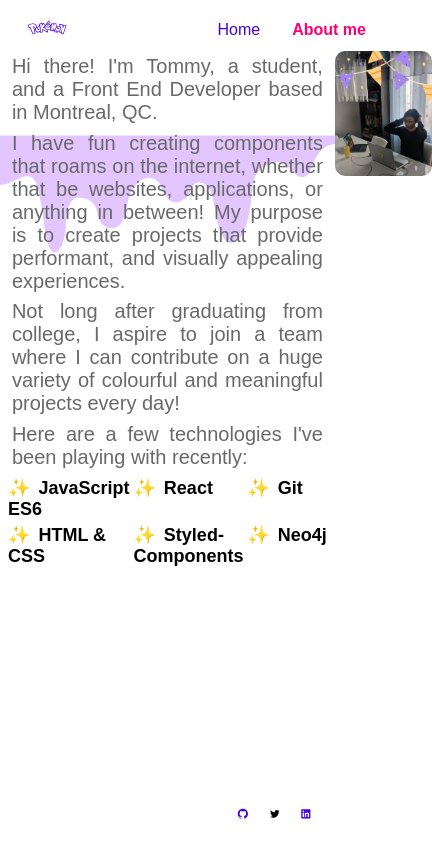
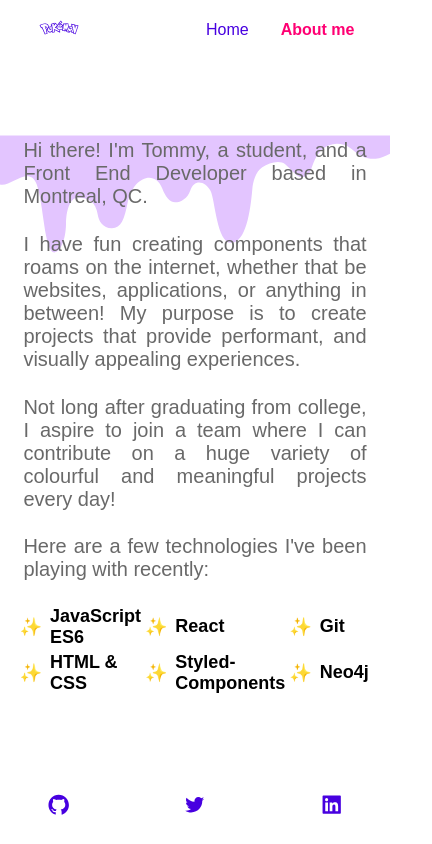
Before and after one commit to TommyQNguyen/Pokedex, a React (Create React App) app in the folder pokedex/: page /about in a window 390 px wide. Shown: the whole page, 432 px wide, since content can reach past the window. Built offline with nearby package versions, Linux system fonts and the light colour scheme.

Commit message:
Responsive now

```diff
--- a/pokedex/src/App.js
+++ b/pokedex/src/App.js
@@ -7,6 +7,7 @@ import Header from "./components/Header";
 import Home from "./pages/Home";
 import PokeListing from "./pages/PokeListing";
 import About from "./pages/About";
+import FourOhFour from "./pages/FourOhFour";
 
 function App() {
   return (
@@ -28,7 +29,9 @@ function App() {
               <PokeListing />
             </Route>
 
-            <Route>Page does not exist.</Route>
+            <Route>
+              <FourOhFour />
+            </Route>
           </Switch>
         </Wrapper>
 
@@ -41,7 +44,7 @@ function App() {
 export default App;
 
 const Wrapper = styled.div`
-  max-width: 900px;
+  max-width: 90vw;
   margin: auto;
 `;
 
--- a/pokedex/src/components/Header.js
+++ b/pokedex/src/components/Header.js
@@ -63,18 +63,7 @@ const NavigationLink = styled(NavLink)`
   padding: 0 16px;
 
   &.active {
-    /* border-bottom: 3px solid ${COLORS.secondary};
-     */
     color: ${COLORS.secondary};
     font-weight: 700;
   }
 `;
-
-const SearchBar = styled.input`
-  width: 150px;
-  height: 40px;
-  padding: 0 12px;
-  border: 1px solid #ccc;
-  border-radius: 4px;
-  font-size: 18px;
-`;
--- a/pokedex/src/components/PokeList.js
+++ b/pokedex/src/components/PokeList.js
@@ -21,7 +21,6 @@ const PokeList = () => {
   }, []); // Runs only once first render
 
   const handleSelect = (name) => {
-    // window.alert(name);
     history.push(`pokemon/${name}`);
   };
 
@@ -37,10 +36,6 @@ const PokeList = () => {
   // or they've typed a string that doesn't match any strings
   const containsNoProvidedSuggestions =
     matchedSuggestions.length > 0 && value.length > 0;
-
-  // console.log(pokemonList);
-
-  console.log("render");
 
   return (
     <>
@@ -94,7 +89,6 @@ const PokeList = () => {
                 default:
                   break;
               }
-              // console.log(selectedSuggestionIndex);
             }}
           ></Input>
           <ClearButton onClick={() => setValue("")}>Clear</ClearButton>
@@ -102,8 +96,11 @@ const PokeList = () => {
         {matchedSuggestions.map((pokeObject, index) => {
           const isSelected = selectedSuggestionIndex === index;
           return containsNoProvidedSuggestions ? (
-            <PokeLink key={pokeObject.name} to={`pokemon/${pokeObject.name}`}>
-              <div tabIndex={index + 1}>
+            <PokeLink
+              key={pokeObject.name}
+              to={`pokemon/${pokeObject.name}`}
+              tabIndex={index + 1}
+            >
               <PokeContainer
                 onMouseEnter={() => setSelectionSuggestionIndex(index)}
                 style={{
@@ -111,11 +108,7 @@ const PokeList = () => {
                 }}
               >
                 <PokemonName>{pokeObject.name}</PokemonName>
-                  {/* <PokemonNationalNum>
-                  #{("000" + (index + 1)).slice(-3)}
-                </PokemonNationalNum> */}
               </PokeContainer>
-              </div>
             </PokeLink>
           ) : (
             ""
@@ -132,8 +125,15 @@ const Wrapper = styled.main`
   display: grid;
   grid-template-columns: 1fr 1fr 1fr;
   grid-gap: 3vw;
-  width: 800px;
+  width: 80vw;
   margin: auto;
+  text-align: center;
+
+  @media only screen and (max-width: 768px) {
+    width: 90vw;
+    grid-template-columns: 1fr 1fr;
+    grid-gap: 1vw;
+  }
 `;
 
 const shake = keyframes`
@@ -157,15 +157,23 @@ const SearchContainer = styled.div`
   display: flex;
   justify-content: center;
   margin-bottom: 5vh;
+
+  @media only screen and (max-width: 768px) {
+    grid-column: 1/3;
+    margin-top: 3vh;
+  }
 `;
 
 const Input = styled.input`
-  /* width: 150px; */
   height: 40px;
   padding: 20px 100px;
   border: 1px solid #ccc;
   border-radius: 4px;
   font-size: 20px;
+
+  @media only screen and (max-width: 768px) {
+    padding: 10px 20px;
+  }
 `;
 
 const ClearButton = styled(Button)`
@@ -174,21 +182,28 @@ const ClearButton = styled(Button)`
 
 const PokeContainer = styled.button`
   display: flex;
-  justify-content: space-between;
+  justify-content: center;
   align-items: center;
   padding: 20px;
-  min-width: 15vw;
+  width: 20vw;
+
   background-color: white;
   border: 1px solid ${COLORS.primary};
   border-radius: 10px;
   box-shadow: 5px 10px 18px #888888;
   cursor: pointer;
+  text-overflow: ellipsis;
+  overflow: hidden;
 
   &:hover {
     outline: none;
     border-color: mediumslateblue;
     box-shadow: 0 0 50px mediumpurple;
     animation: ${shake} 0.5s;
+  }
+
+  @media only screen and (max-width: 768px) {
+    width: 40vw;
   }
 `;
 
@@ -202,11 +217,9 @@ const PokemonName = styled.div`
   }
 `;
 
-const PokemonNationalNum = styled.span`
-  color: ${COLORS.statName};
-`;
-
 const PokeLink = styled(Link)`
+  display: flex;
+  justify-content: center;
   text-decoration: none;
   color: black;
 `;
--- a/pokedex/src/pages/About.js
+++ b/pokedex/src/pages/About.js
@@ -1,8 +1,7 @@
 import React from "react";
 
-import styled, { keyframes } from "styled-components";
+import styled from "styled-components";
 import tommy from "../images/tommy.png";
-import { COLORS } from "../utils/theme";
 import {
   AiOutlineGithub,
   AiOutlineTwitter,
@@ -50,15 +49,25 @@ const About = () => {
         <PhotoContainer>
           <TommyPhoto src={tommy} alt="Tommy" />
           <Overlay>
-            <OverlayText>Hello Me</OverlayText>
+            <OverlayText>Was stuck on something</OverlayText>
           </Overlay>
         </PhotoContainer>
         <SocialMediaContainer>
-          <a href="https://github.com/qtommyn" target="_blank">
+          <a href="https://github.com/qtommyn" target="_blank" rel="noreferrer">
             <GithubIcon></GithubIcon>
           </a>
-          <TwitterIcon></TwitterIcon>
-          <a href="https://www.linkedin.com/in/nguyenqtommy/" target="_blank">
+          <a
+            href="https://twitter.com/qtommyn"
+            target="_blank"
+            rel="noreferrer"
+          >
+            <TwitterIcon></TwitterIcon>
+          </a>
+          <a
+            href="https://www.linkedin.com/in/nguyenqtommy/"
+            target="_blank"
+            rel="noreferrer"
+          >
             <LinkedinIcon></LinkedinIcon>
           </a>
         </SocialMediaContainer>
@@ -73,11 +82,20 @@ const Wrapper = styled.div`
   display: grid;
   grid-template-columns: 2fr 1fr;
   grid-gap: 2vw;
+
+  @media only screen and (max-width: 400px) {
+    display: flex;
+    justify-content: center;
+  }
 `;
 
 const IntroContainer = styled.div`
   display: flex;
   flex-direction: column;
+
+  @media only screen and (max-width: 400px) {
+    margin-top: 10vh;
+  }
 `;
 
 const Introduction = styled.main`
@@ -85,6 +103,9 @@ const Introduction = styled.main`
   font-size: 20px;
   text-align: justify;
   color: dimgray;
+  @media only screen and (max-width: 400px) {
+    margin-bottom: 2vh;
+  }
 `;
 
 const SkillsContainer = styled.ul`
@@ -93,6 +114,10 @@ const SkillsContainer = styled.ul`
   grid-template-columns: 1fr 1fr 1fr;
   list-style-type: none;
   grid-gap: 1vw;
+
+  /* @media only screen and (max-width: 400px) {
+    display: flex;
+  } */
 `;
 
 const Skill = styled.li`
@@ -103,12 +128,11 @@ const Skill = styled.li`
     padding-right: 8px;
     /* color: blue; */
   }
-`;
-
-const Greeting = styled.header`
-  padding: 2vw;
-  font-size: 5vw;
-  color: ${COLORS.primary};
+  @media only screen and (max-width: 400px) {
+    justify-content: flex-start;
+    display: flex;
+    align-items: center;
+  }
 `;
 
 const PhotoContainer = styled.div`
@@ -117,6 +141,10 @@ const PhotoContainer = styled.div`
 
   &:hover {
     opacity: 1;
+  }
+
+  @media only screen and (max-width: 400px) {
+    display: none;
   }
 `;
 
@@ -163,6 +191,12 @@ const SocialMediaContainer = styled.div`
   position: absolute;
   right: 20vw;
   bottom: 1vw;
+
+  @media only screen and (max-width: 400px) {
+    width: 100vw;
+    right: 0;
+    justify-content: space-around;
+  }
 `;
 
 const GithubIcon = styled(AiOutlineGithub)`
@@ -173,6 +207,10 @@ const GithubIcon = styled(AiOutlineGithub)`
     position: relative;
     top: -1vh;
     color: mediumorchid;
+  }
+
+  @media only screen and (max-width: 400px) {
+    width: 6vw;
   }
 `;
 
@@ -186,6 +224,9 @@ const TwitterIcon = styled(AiOutlineTwitter)`
     top: -1vh;
     color: #00acee;
   }
+  @media only screen and (max-width: 400px) {
+    width: 6vw;
+  }
 `;
 
 const LinkedinIcon = styled(AiFillLinkedin)`
@@ -197,4 +238,7 @@ const LinkedinIcon = styled(AiFillLinkedin)`
     top: -1vh;
     color: #0e76a8;
   }
+  @media only screen and (max-width: 400px) {
+    width: 6vw;
+  }
 `;
--- /dev/null
+++ b/pokedex/src/pages/FourOhFour.js
@@ -0,0 +1,44 @@
+import React from "react";
+import { GiPokecog } from "react-icons/gi";
+import styled, { keyframes } from "styled-components";
+
+const FourOhFour = () => {
+  return (
+    <Wrapper>
+      <h1>Oops... something went wrong!</h1>
+      <BackgroundLogo></BackgroundLogo>
+    </Wrapper>
+  );
+};
+
+export default FourOhFour;
+
+const rotate = keyframes`
+from {
+    transform: rotate(0deg);
+  }
+
+  to {
+    transform: rotate(360deg);
+  }
+  `;
+
+const BackgroundLogo = styled(GiPokecog)`
+  height: 60%;
+  width: 60%;
+  animation: ${rotate} 10s linear infinite;
+`;
+
+const Wrapper = styled.main`
+  display: flex;
+  flex-direction: column;
+  justify-content: center;
+  align-items: center;
+  height: 80vh;
+  width: 80vw;
+  margin: auto;
+
+  @media only screen and (max-width: 400px) {
+    width: 95vw;
+  }
+`;
--- a/pokedex/src/pages/PokeListing.js
+++ b/pokedex/src/pages/PokeListing.js
@@ -15,7 +15,7 @@ const PokeListing = () => {
       .then((data) => data.json())
       .then((data) => setPokemonObject(data))
       .catch((error) => console.log(error));
-  }, []);
+  }, [pokemon]); // eslint-disable
 
   return (
     <>
@@ -41,7 +41,6 @@ const PokeListing = () => {
               <GeneralInfoName>Type </GeneralInfoName>
               <TypeContainer>
                 {pokemonObject.types.map((type) => {
-                  // console.log(pokemonTypeColors[type.type.name].color);
                   return (
                     <Type
                       color={pokemonTypeColors[type.type.name].color}
@@ -107,9 +106,13 @@ const Wrapper = styled.main`
   position: relative;
   height: 100%;
   padding: 0 5vw;
-  width: 800px;
+  width: 80vw;
   margin: auto;
   /* background-color: plum; */
+
+  @media only screen and (max-width: 400px) {
+    width: 95vw;
+  }
 `;
 
 const rotate = keyframes`
@@ -147,6 +150,10 @@ const GeneralInfoContainer = styled.div`
   display: grid;
   grid-template-columns: 1fr 2fr;
   grid-column-gap: 2vw;
+
+  @media only screen and (max-width: 400px) {
+    grid-row-gap: 1vh;
+  }
 `;
 
 const NationalNumber = styled.div`
@@ -158,12 +165,23 @@ const GeneralInfoName = styled.div`
   display: flex;
   justify-content: flex-end;
   color: ${COLORS.statName};
+
+  @media only screen and (max-width: 400px) {
+    justify-content: center;
+  }
 `;
 
 const TypeContainer = styled.div`
   flex: 1;
   display: flex;
   justify-content: space-between;
+
+  @media only screen and (max-width: 400px) {
+    flex-direction: column;
+    &:first-child {
+      margin-bottom: 20vh;
+    }
+  }
 `;
 
 const Type = styled.div`
@@ -182,6 +200,10 @@ const Type = styled.div`
   color: #fff;
   background-color: ${({ color }) => color};
   border: ${({ border }) => border};
+
+  @media only screen and (max-width: 400px) {
+    max-width: 17vw;
+  }
 `;
 
 const TypeName = styled.span``;
@@ -205,6 +227,7 @@ const SpriteContainer = styled.div`
 `;
 
 const Sprite = styled.img`
+  max-width: 300px;
   /* height: 50%; */
   width: 100%;
 `;
@@ -231,15 +254,25 @@ const StatContainer = styled.div`
 
 const StatName = styled.div`
   text-align: left;
-  min-width: 8vw;
+  min-width: 11vw;
   color: gray;
   text-transform: capitalize;
-  font-size: 1vw;
+  font-size: 1.5vw;
+
+  @media only screen and (max-width: 400px) {
+    min-width: 27vw;
+    font-size: 3.5vw;
+  }
 `;
 
 const StatValue = styled.div`
   min-width: 5vw;
-  font-size: 1vw;
+  font-size: 1.5vw;
+
+  @media only screen and (max-width: 400px) {
+    min-width: 8vw;
+    font-size: 3.5vw;
+  }
 `;
 
 const StatBar = styled.span`
@@ -251,4 +284,8 @@ const StatBar = styled.span`
   border-radius: 10px;
   height: 20px;
   width: ${({ base_stat }) => base_stat * 3}px;
+
+  @media only screen and (max-width: 400px) {
+    width: ${({ base_stat }) => base_stat * 1.2}px;
+  }
 `;
--- a/pokedex/src/utils/pokemonTypeColors.js
+++ b/pokedex/src/utils/pokemonTypeColors.js
@@ -1,4 +1,4 @@
-export default {
+const pokemonTypeColors = {
   normal: { color: "#A8A878", border: "1px solid #6D6D4E" },
   fire: { color: "#F08030", border: "1px solid #9C531F" },
   water: { color: "#6890F0", border: "1px solid #445E9C" },
@@ -18,3 +18,5 @@ export default {
   dragon: { color: "#7038F8", border: "1px solid #4924A1" },
   fairy: { color: "plum", border: "1px solid #A13959" },
 };
+
+export default pokemonTypeColors;
```
Also changed, not shown: 2 other files (tests, documents, lock files or other folders). Lines whose indentation alone changed are shown as unchanged.
